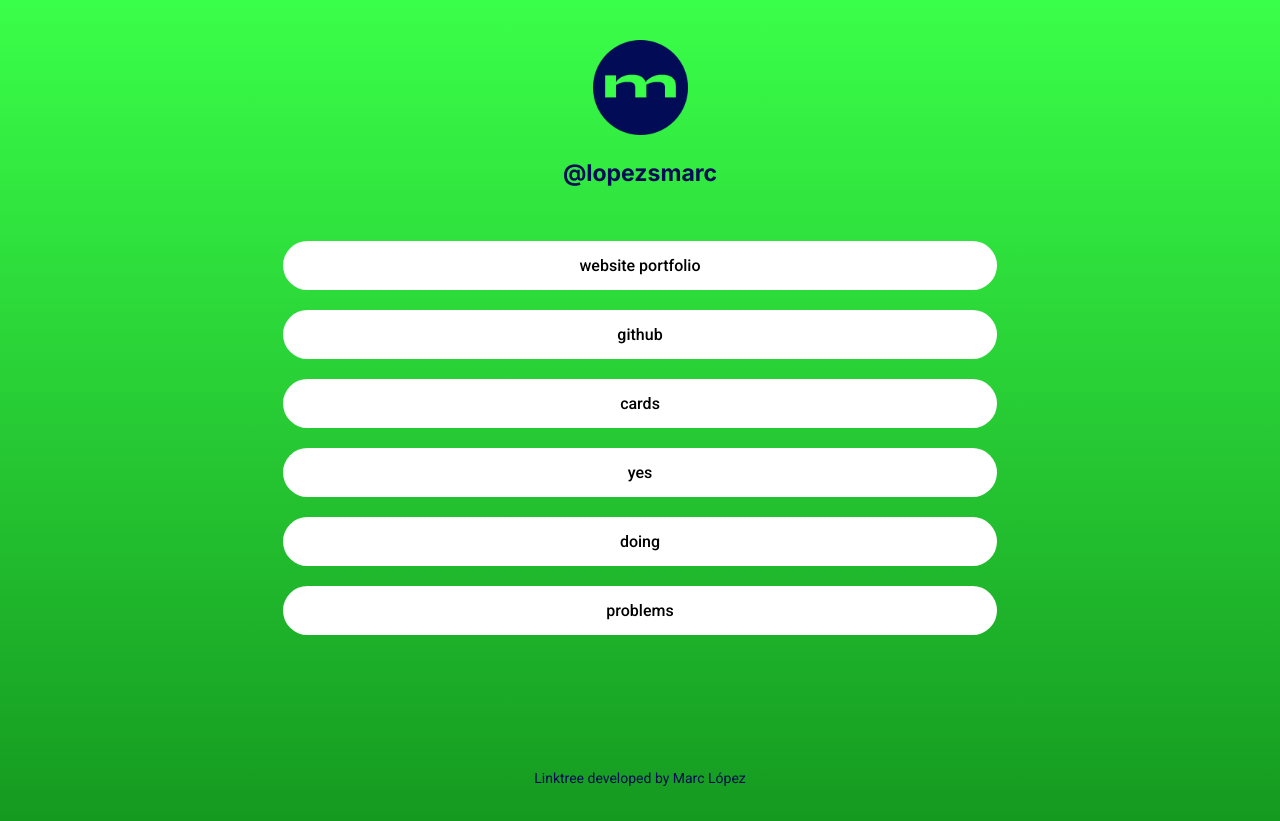
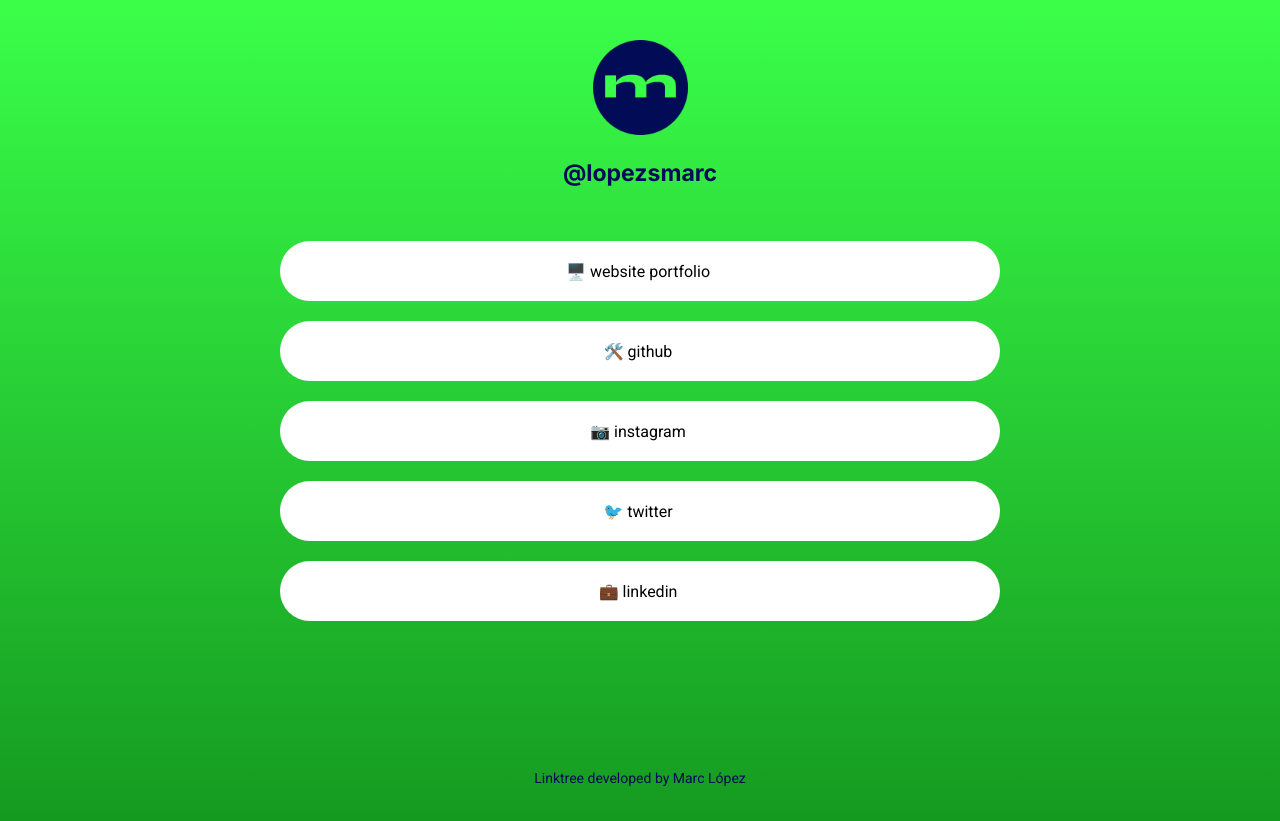
Before and after one commit to marclopezsoler/linktree, a React (Create React App) app: page / in a window 1280 px wide. Built offline with nearby package versions, Linux system fonts and the light colour scheme.

Commit message:
4th commit

```diff
--- a/package.json
+++ b/package.json
@@ -7,6 +7,7 @@
     "@testing-library/react": "^13.4.0",
     "@testing-library/user-event": "^13.5.0",
     "react": "^18.2.0",
+    "react-device-detect": "^2.2.3",
     "react-dom": "^18.2.0",
     "react-router-dom": "^6.14.1",
     "react-scripts": "5.0.1",
--- a/src/components/Card.js
+++ b/src/components/Card.js
@@ -1,15 +1,46 @@
 import "./Card.scss";
+import dots from "../assets/dots.svg";
+import { isMobile } from "react-device-detect";
 
-function Card({ name, url }) {
+function Card({ img, name, url }) {
+  if (!img) {
+    img = "";
+  }
+
   return (
+    <>
+      {isMobile ? (
         <a
           href={url}
           target="_blank"
           rel="noopener noreferrer"
-      className="card"
+          className="card_mobile"
         >
+          {img ? (
+            <img src={img} className="main_image_mobile" />
+          ) : (
+            <img className="main_image_empty_mobile" />
+          )}
           <p>{name}</p>
+          <img src={dots} className="dots_mobile" />
         </a>
+      ) : (
+        <a
+          href={url}
+          target="_blank"
+          rel="noopener noreferrer"
+          className="card_desktop"
+        >
+          {img ? (
+            <img src={img} className="main_image_desktop" />
+          ) : (
+            <img className="main_image_empty_desktop" />
+          )}
+          <p>{name}</p>
+          <img src={dots} className="dots_desktop" />
+        </a>
+      )}
+    </>
   );
 }
 
--- a/src/components/Card.scss
+++ b/src/components/Card.scss
@@ -1,13 +1,15 @@
 @import "../assets/Variables.scss";
 
-.card {
-  padding: 1%;
+//MOBILE VIEW
+
+.card_mobile {
+  padding: 10px;
   background-color: white;
   display: flex;
   flex-direction: row;
   align-items: center;
-  justify-content: center;
-  height: 35px;
+  justify-content: space-between;
+  height: 40px;
   width: 100%;
   margin-left: 20px;
   margin-right: 20px;
@@ -19,11 +21,91 @@
 
   &:hover {
     transform: scale(1.05);
+    color: rgb(24, 86, 255);
   }
+}
+
+.main_image_mobile{
+  height: 40px;
+}
+
+.main_image_empty_mobile{
+  height: 40px;
+  width: 40px;
+  opacity: 0;
+}
+
+.dots_mobile{
+  height: 20px;
+  border-radius: 25px;
+  padding: 12px;
+  transition: 0.25s ease-out;
+  position: relative;
+  right: 0;
+
+    &:hover{
+      background-color: rgba(128, 128, 128, 0.25);
+      fill: rgb(24, 86, 255);
+    }
+}
+
+
+//DESKTOP VIEW
+
+.card_desktop {
+  padding: 10px;
+  background-color: white;
+  display: flex;
+  flex-direction: row;
+  align-items: center;
+  justify-content: space-between;
+  height: 40px;
+  width: 100%;
+  margin-left: 20px;
+  margin-right: 20px;
+  border-radius: 50px;
+  transition: 0.15s cubic-bezier(0, 0, 0.55, 1.48);
+  color: black;
+  text-decoration: none;
+  cursor: pointer;
+
+  .dots_desktop{
+    opacity: 0;
+    height: 20px;
+    border-radius: 25px;
+    padding: 12px;
+    transition: 0.25s ease-out;
+    position: relative;
+    right: 0;
+
+      &:hover{
+        background-color: rgba(128, 128, 128, 0.25);
+        fill: rgb(24, 86, 255);
+      }
+  }
+
+  &:hover {
+    transform: scale(1.05);
+    color: rgb(24, 86, 255);
+
+    .dots_desktop{
+      opacity: 1;
+    }
+  }
+}
+
+.main_image_desktop{
+  height: 40px;
+}
+
+.main_image_empty_desktop{
+  height: 40px;
+  width: 40px;
+  opacity: 0;
 }
 
 p{
   font-family: $font-texts;
-  font-weight: 500;
+  font-weight: 400;
   font-size: 16px;
 }
--- a/src/components/Header.js
+++ b/src/components/Header.js
@@ -1,16 +1,42 @@
 import "./Header.scss";
 import logo_image from "../assets/logo.png";
+import { useEffect } from "react";
 
 function Header() {
   const user = "@lopezsmarc";
   const name = "";
   // const name = "Marc López Soler";
 
+  useEffect(() =>{
+    const header = document.querySelector('.header_small')
+
+    const handleScroll = () => {
+
+      if (window.scrollY >= 66) {
+        header.classList.add("show_header");
+        header.classList.remove("hide_header");
+      } else {
+        header.classList.remove("show_header");
+        header.classList.add("hide_header");
+      }
+    };
+    window.addEventListener("scroll", handleScroll);
+
+    return() => {
+      window.removeEventListener("scroll", handleScroll);
+    };
+  }, []);
+
   return (
     <>
-      <img src={logo_image} />
-      <h1>{user}</h1>
-      {name == "" ? null : <span>{name}</span>}
+      <>
+        <img src={logo_image} className="header_big_image"/>
+        <h1>{user}</h1>
+        {name == "" ? null : <span>{name}</span>}
+      </>
+      <div className="header_small">
+        <img src={logo_image} className="header_small_image"/>
+      </div>
     </>
   );
 }
--- a/src/components/Header.scss
+++ b/src/components/Header.scss
@@ -1,11 +1,61 @@
 @import "../assets/Variables.scss";
 
-section{
+section {
   padding-top: 5%;
 }
 
-img {
+.header_big_image {
   width: calc(90px + 0.390625vw);
+  padding: 5px;
+}
+
+.header_small {
+  width: 90vw;
+  border-radius: 50px;
+  height: 60px;
+  background-color: rgba(255, 255, 255, 0.5);
+  display: flex;
+  flex-direction: row;
+  align-items: center;
+  justify-content: center;
+  position: fixed;
+  top: -100px;
+  z-index: 2;
+  border: 1px solid white;
+  box-shadow: 0 4px 30px rgba(0, 0, 0, 0.1);
+  backdrop-filter: blur(10px);
+  -webkit-backdrop-filter: blur(10px);
+
+}
+
+.show_header {
+  animation: moveDown 0.5s forwards;
+}
+
+.hide_header{
+  animation: moveUp 0.5s forwards;
+}
+
+@keyframes moveDown {
+  from {
+    top: -100px;
+  }
+  to {
+    top: 25px;
+  }
+}
+
+@keyframes moveUp {
+  from {
+    top: 25px;
+  }
+  to {
+    top: -100px;
+  }
+}
+
+.header_small_image {
+  width: calc(40px + 0.390625vw);
   padding: 5px;
 }
 
--- a/src/components/Linktree.js
+++ b/src/components/Linktree.js
@@ -1,6 +1,7 @@
 import Card from "./Card";
 import Header from "./Header";
 import "./Linktree.scss";
+import logo_image from '../assets/logo.png';
 
 function Linktree() {
   return (
@@ -9,12 +10,11 @@ function Linktree() {
         <Header />
       </section>
       <section className="section_2">
-        <Card name={"website portfolio"} url={"https://marclopez.oddsolutionslab.com"}/>
-        <Card name={"github"} />
-        <Card name={"cards"} />
-        <Card name={"yes"} />
-        <Card name={"doing"} />
-        <Card name={"problems"} />
+        <Card img={""} name={"🖥️ website portfolio"} url={"https://marclopez.oddsolutionslab.com"}/>
+        <Card img={""} name={"🛠️ github"} url={"https://github.com/marclopezsoler"}/>
+        <Card img={""} name={"📷 instagram"} url={"https://www.instagram.com/lopezsmarc/"}/>
+        <Card img={""} name={"🐦 twitter"} url={"https://twitter.com/marclopezsoler"}/>
+        <Card img={""} name={"💼 linkedin"} url={"https://www.linkedin.com/in/marc-l%C3%B3pez-soler-aab6b81a3/"}/>
       </section>
     </div>
   );
```
Also changed, not shown: src/assets/dots.svg (added), 1 other file (tests, documents, lock files or other folders). Lines whose indentation alone changed are shown as unchanged.
